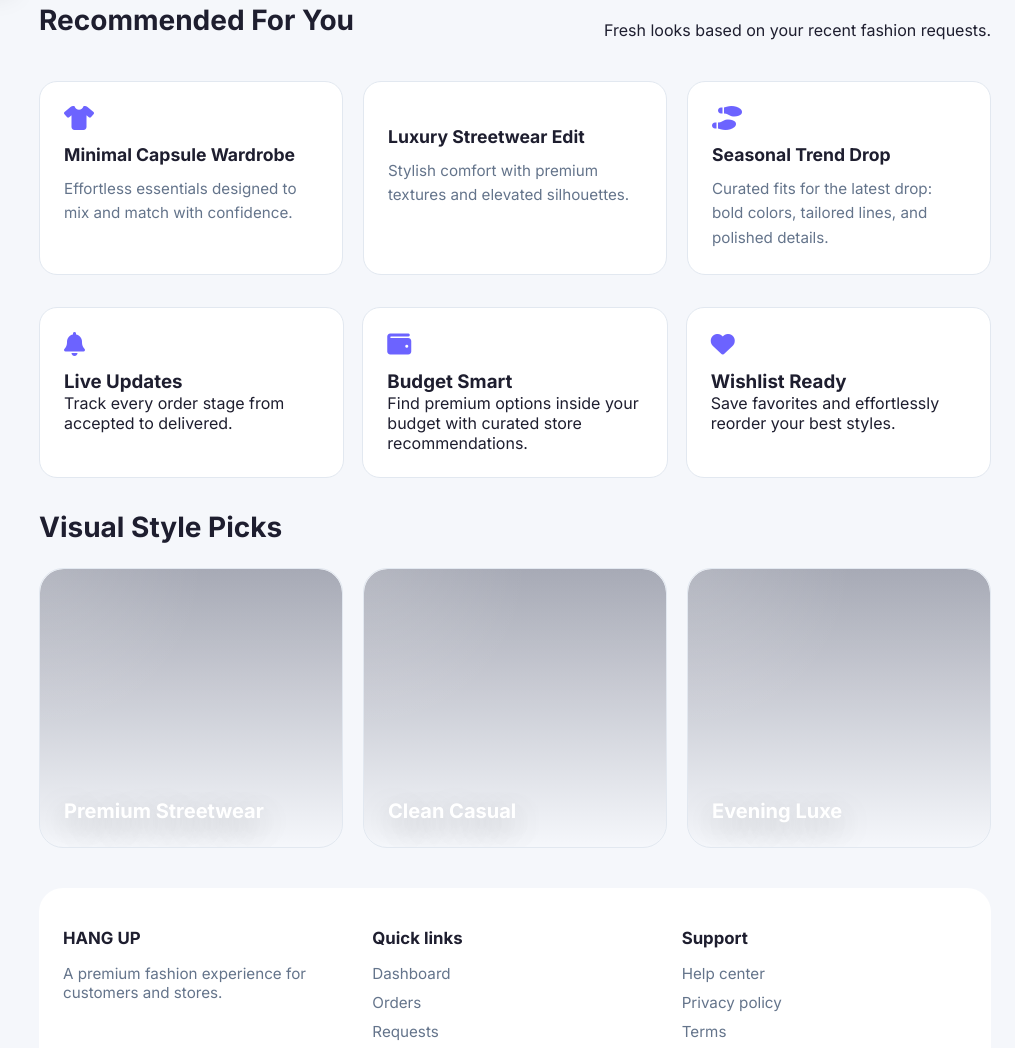
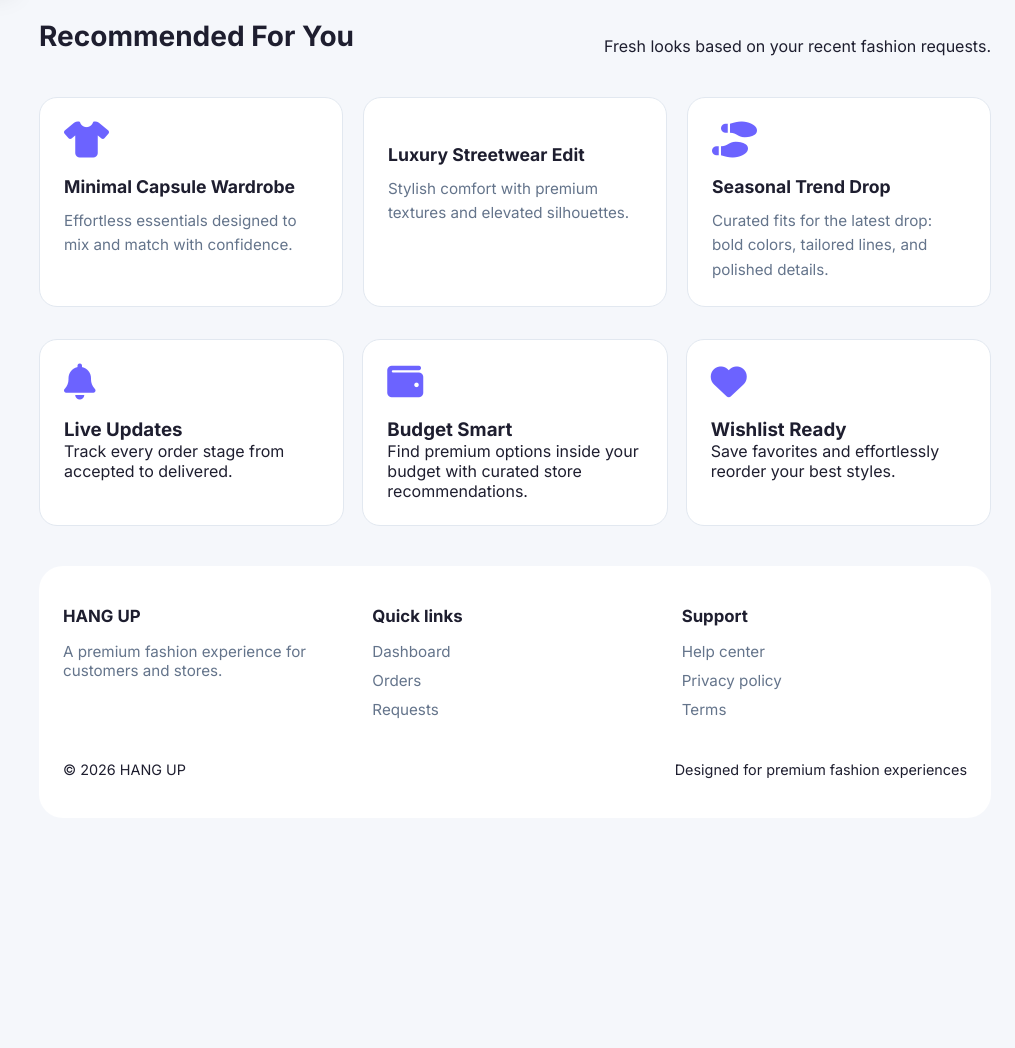
Before and after one commit to keerthanabs89/hangup-project, a website: page views/customer-dashboard.html in a window 1280 px wide. Shown: the part 812-1860 px from the top of the page, without its empty margins (265-1280 px from the left). After the commit the page ends 1654 px from the top, so only its background shows below. Drawn offline with Linux system fonts and the light colour scheme; no server answers; some icons are missing.

Commit message:
updated my code

```diff
--- a/public/css/style.css
+++ b/public/css/style.css
@@ -1605,9 +1605,9 @@ h2 {
 .action-card i,
 .feature-card i,
 .product-card i {
-  font-size: 1.5rem;
+  font-size: 2.25rem;
   color: var(--primary);
-  margin-bottom: 14px;
+  margin-bottom: 18px;
 }
 
 .feature-card h3,
@@ -1744,56 +1744,6 @@ h2 {
 .recent-activity h2 {
   margin-bottom: 20px;
 }
-
-.visual-grid-section {
-  margin-bottom: 32px;
-}
-
-.visual-grid {
-  display: grid;
-  grid-template-columns: repeat(auto-fit, minmax(220px, 1fr));
-  gap: 20px;
-}
-
-.visual-card {
-  min-height: 280px;
-  border-radius: var(--radius-xl);
-  overflow: hidden;
-  position: relative;
-  cursor: pointer;
-  background: linear-gradient(180deg, rgba(255,255,255,0.08), rgba(255,255,255,0.02));
-  border: 1px solid var(--border);
-  box-shadow: var(--shadow);
-}
-
-.visual-card::before {
-  content: "";
-  position: absolute;
-  inset: 0;
-  background: radial-gradient(circle at top left, rgba(255,255,255,0.15), transparent 40%);
-}
-
-.visual-thumb {
-  height: 100%;
-  border-radius: inherit;
-  background-size: cover;
-  background-position: center;
-}
-
-.visual-card h3 {
-  position: absolute;
-  left: 24px;
-  bottom: 24px;
-  z-index: 1;
-  color: white;
-  font-size: 1.25rem;
-  font-weight: 800;
-  text-shadow: 0 10px 30px rgba(0,0,0,0.35);
-}
-
-.thumb-1 { background-image: linear-gradient(180deg, rgba(20, 25, 52, 0.35), transparent), url('/images/fashion-1.jpg'); }
-.thumb-2 { background-image: linear-gradient(180deg, rgba(20, 25, 52, 0.35), transparent), url('/images/fashion-2.jpg'); }
-.thumb-3 { background-image: linear-gradient(180deg, rgba(20, 25, 52, 0.35), transparent), url('/images/fashion-3.jpg'); }
 
 .testimonial-section,
 .recent-activity {
--- a/views/customer-dashboard.html
+++ b/views/customer-dashboard.html
@@ -165,24 +165,6 @@
               <p>Save favorites and effortlessly reorder your best styles.</p>
             </div>
           </div>
-
-          <section class="visual-grid-section">
-            <h2>Visual Style Picks</h2>
-            <div class="visual-grid">
-              <div class="visual-card">
-                <div class="visual-thumb thumb-1"></div>
-                <h3>Premium Streetwear</h3>
-              </div>
-              <div class="visual-card">
-                <div class="visual-thumb thumb-2"></div>
-                <h3>Clean Casual</h3>
-              </div>
-              <div class="visual-card">
-                <div class="visual-thumb thumb-3"></div>
-                <h3>Evening Luxe</h3>
-              </div>
-            </div>
-          </section>
 
           <div class="footer">
             <div class="footer-grid">
```
